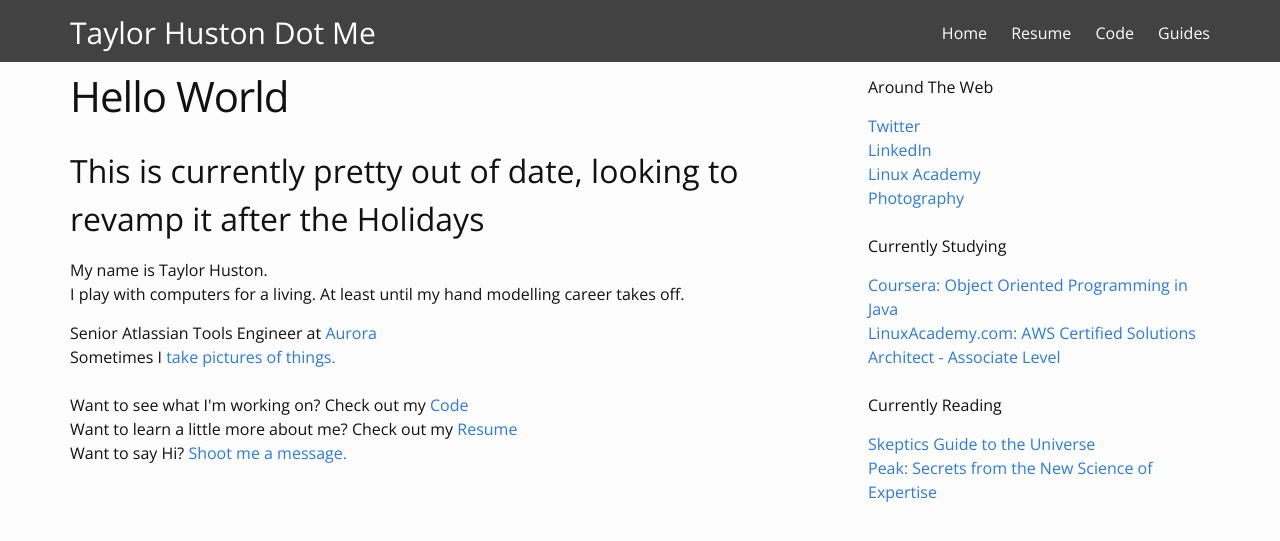
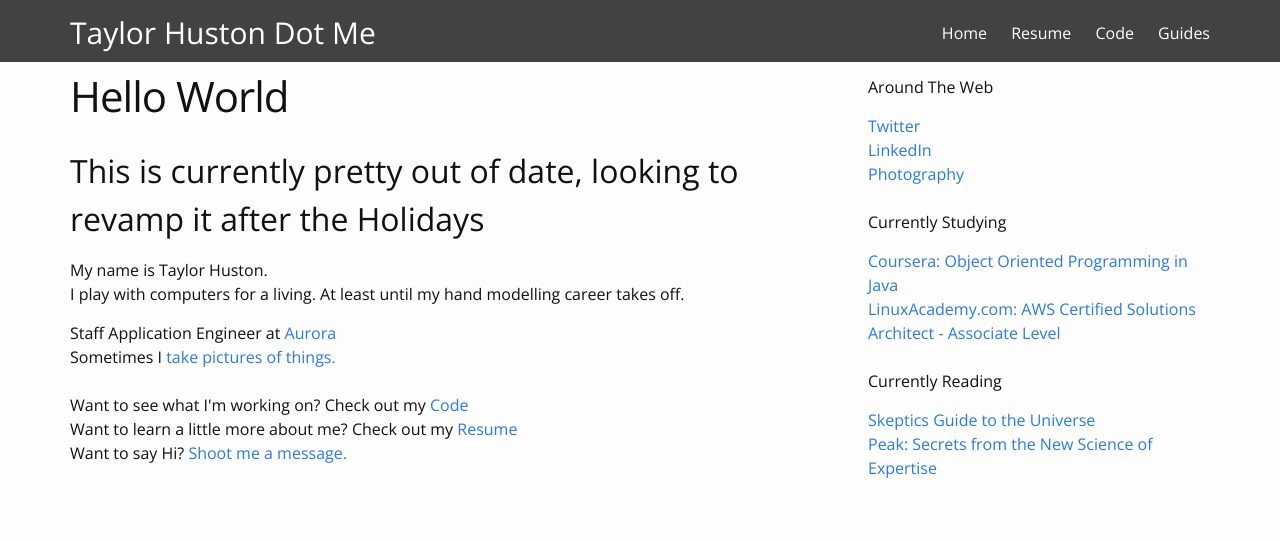
Before and after one commit to TaylorHuston/taylorhuston.github.io, a Jekyll site: the page built from index.html, in a window 1280 px wide, cut to the strip 0-566 px from the top of the page. Shown: the top 541 px of the strip. Built offline with Jekyll 4.4.1, drawn with Linux system fonts in a browser that asks for light colours; some web fonts are replaced.

Commit message:
Update job title

```diff
--- a/_includes/sidebar.html
+++ b/_includes/sidebar.html
@@ -4,8 +4,8 @@
   <a href="https://twitter.com/TaylorHu" target="_blank">Twitter</a>
   <br />
   <a href="https://www.linkedin.com/in/taylorhuston" target="_blank">LinkedIn</a>
-  <br />
-  <a href="https://linuxacademy.com/profile/show/user/name/taylor.a.huston@gmail.com" target="_blank">Linux Academy</a>
+  <!-- <br /> -->
+  <!-- <a href="https://linuxacademy.com/profile/show/user/name/taylor.a.huston@gmail.com" target="_blank">Linux Academy</a> -->
   <br />
   <a href="http://www.taylorhustonphotography.com" target="_blank">Photography</a>
   <br /><br />
--- a/code.html
+++ b/code.html
@@ -8,7 +8,7 @@ permalink: /code/
 
 <h3>Cliffnotes</h3>
 <p><a href="https://github.com/TaylorHuston/ProgrammingCliffnotes" target="_blank">Programming Cliffnotes</a>
-  <br /> Snippets of the most common syntax from a variety of programming languages. The idea being a basic reference manual for someone who swaps languages often.
+  <br /> Snippets of the most common syntax from a variety of programming languages. The idea is a basic reference manual for someone who swaps languages often.
 </p>
 
 <h3>Java</h3>
--- a/index.html
+++ b/index.html
@@ -7,7 +7,7 @@ layout: page
   <p>My name is Taylor Huston.
     <br />I play with computers for a living. At least until my hand modelling career takes off.</p>
 
-  Senior Atlassian Tools Engineer at <a href="https://aurora.tech/" target="_blank">Aurora</a>
+  Staff Application Engineer at <a href="https://aurora.tech/" target="_blank">Aurora</a>
   <br /> Sometimes I <a href="http://www.taylorhustonphotography.com/" target="_blank">take pictures of things.</a>
   <br />
   <br /> Want to see what I'm working on? Check out my <a href="code">Code</a>
```
